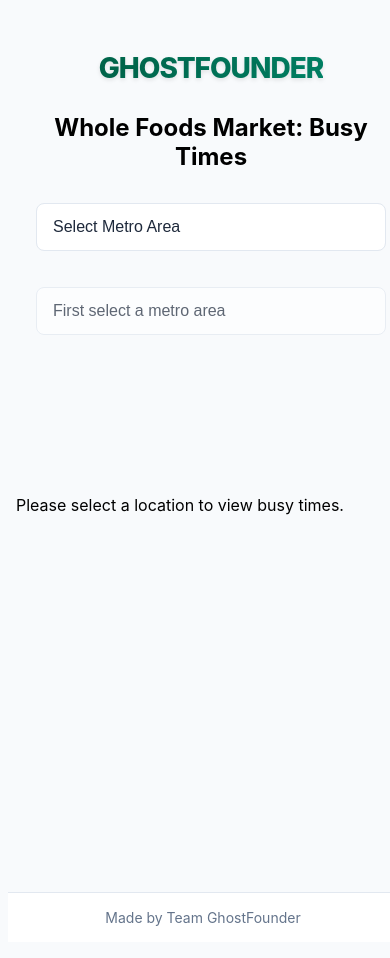
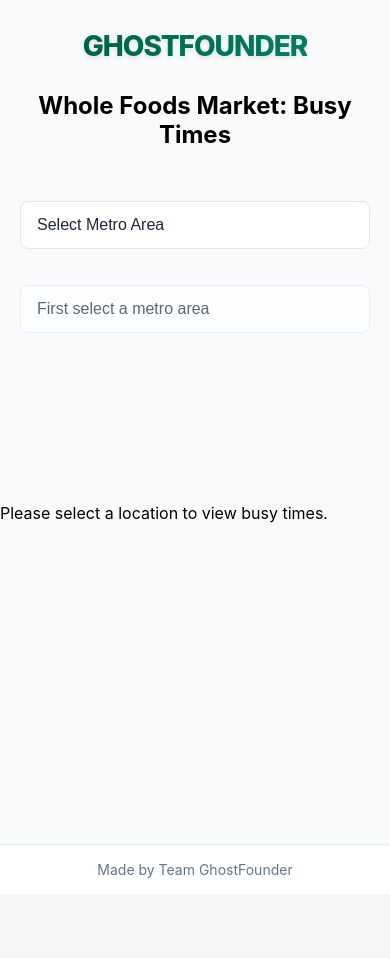
Before and after one commit to satish-gandhi/wfrush, a React (Create React App) app: page / in a window 390 px wide. After the commit the page ends 894 px from the top, so only its background shows below. Built offline with nearby package versions, Linux system fonts and the light colour scheme.

Commit message:
padding fixed for mobile

```diff
--- a/src/App.css
+++ b/src/App.css
@@ -2,7 +2,8 @@
 .App {
   max-width: 1200px;
   margin: 0 auto;
-  padding: 2rem 1rem;
+  /* Remove this line */
+  /* padding: 2rem 1rem; */
   background-color: #f8fafc;
   min-height: 100vh;
   position: relative;
@@ -14,6 +15,8 @@
   overflow-x: hidden;
   width: 100%;
   position: relative;
+  background-color: #f5f5f5;
+
 }
 
 /* GhostFounder Logo */
@@ -106,10 +109,10 @@
 }
 
 /* Busiest Times Display enhancements */
-.busiest-times-card {
+.App .busiest-times-card {
   background: white;
   border-radius: 1rem;
-  padding: 1.5rem;
+  padding: 10px 20px 10px 20px;
   box-shadow: 0 4px 6px -1px rgba(0, 0, 0, 0.1), 0 2px 4px -1px rgba(0, 0, 0, 0.06);
   margin-bottom: 2rem;
   transition: transform 0.2s ease;
@@ -168,7 +171,7 @@
   }
 
   .App {
-    padding: 1rem 0.5rem;
+    padding: 0rem 0rem;
     -webkit-tap-highlight-color: transparent;
     touch-action: manipulation;
   }
--- a/src/components/LocationSelector.js
+++ b/src/components/LocationSelector.js
@@ -19,12 +19,15 @@
             width: '100%',
             maxWidth: '800px',
             margin: '0 auto',
-            padding: '0 20px',
-            boxSizing: 'border-box'
+            padding: '10px 20px 10px 20px',
+            boxSizing: 'border-box',
+            display: 'flex',
+            flexDirection: 'column',
+            alignItems: 'center'
         }}>
             <div style={{
                 width: '100%',
-                maxWidth: '760px',
+                maxWidth: '800px',// Change from 760px
                 textAlign: 'center',
                 marginBottom: '2rem'
             }}>
@@ -94,7 +97,7 @@
             <div style={{
                 minHeight: '80px',
                 width: '100%',
-                maxWidth: '760px',
+                maxWidth: '800px',
                 marginBottom: '40px'
             }}>
                 {selectedLocation && (
```
